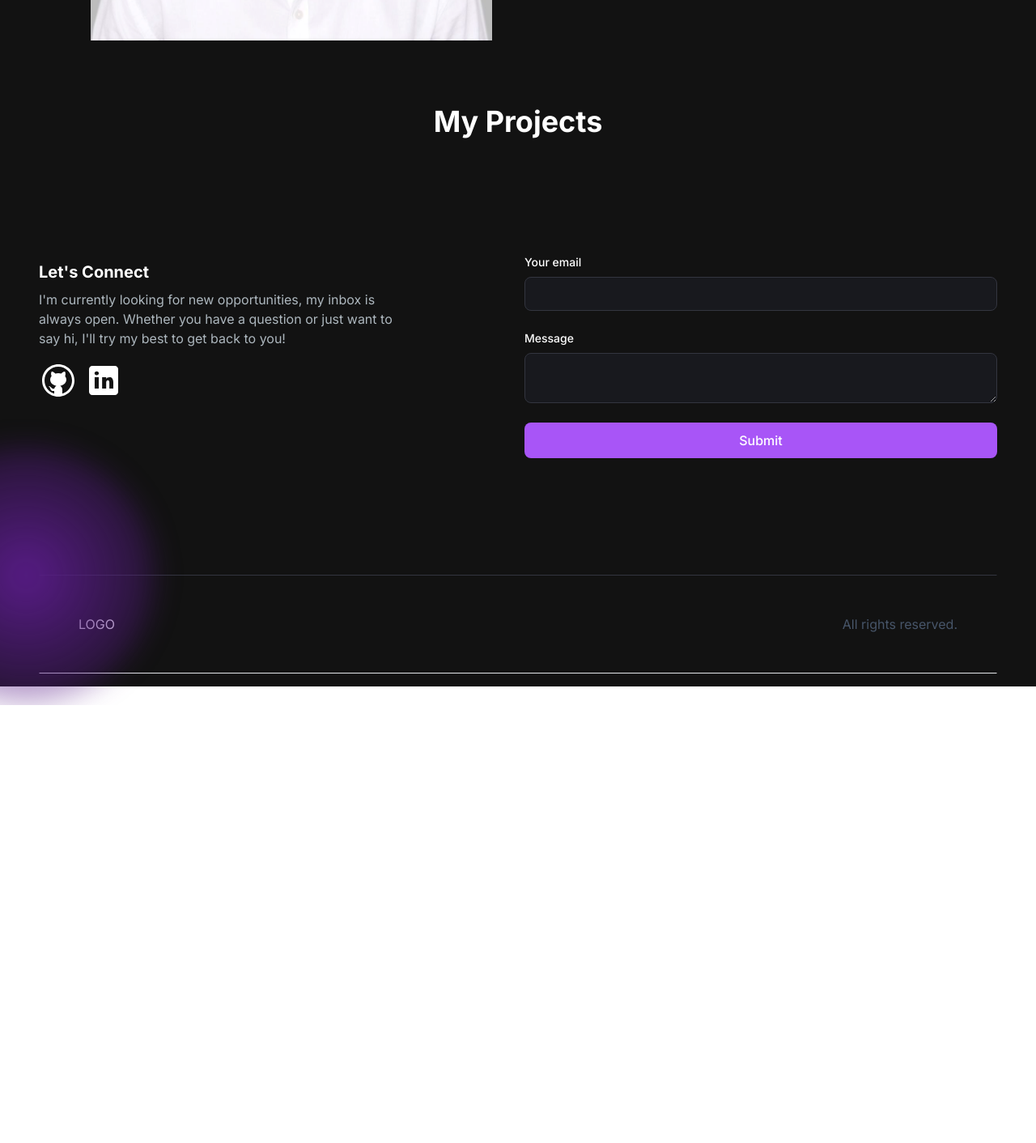
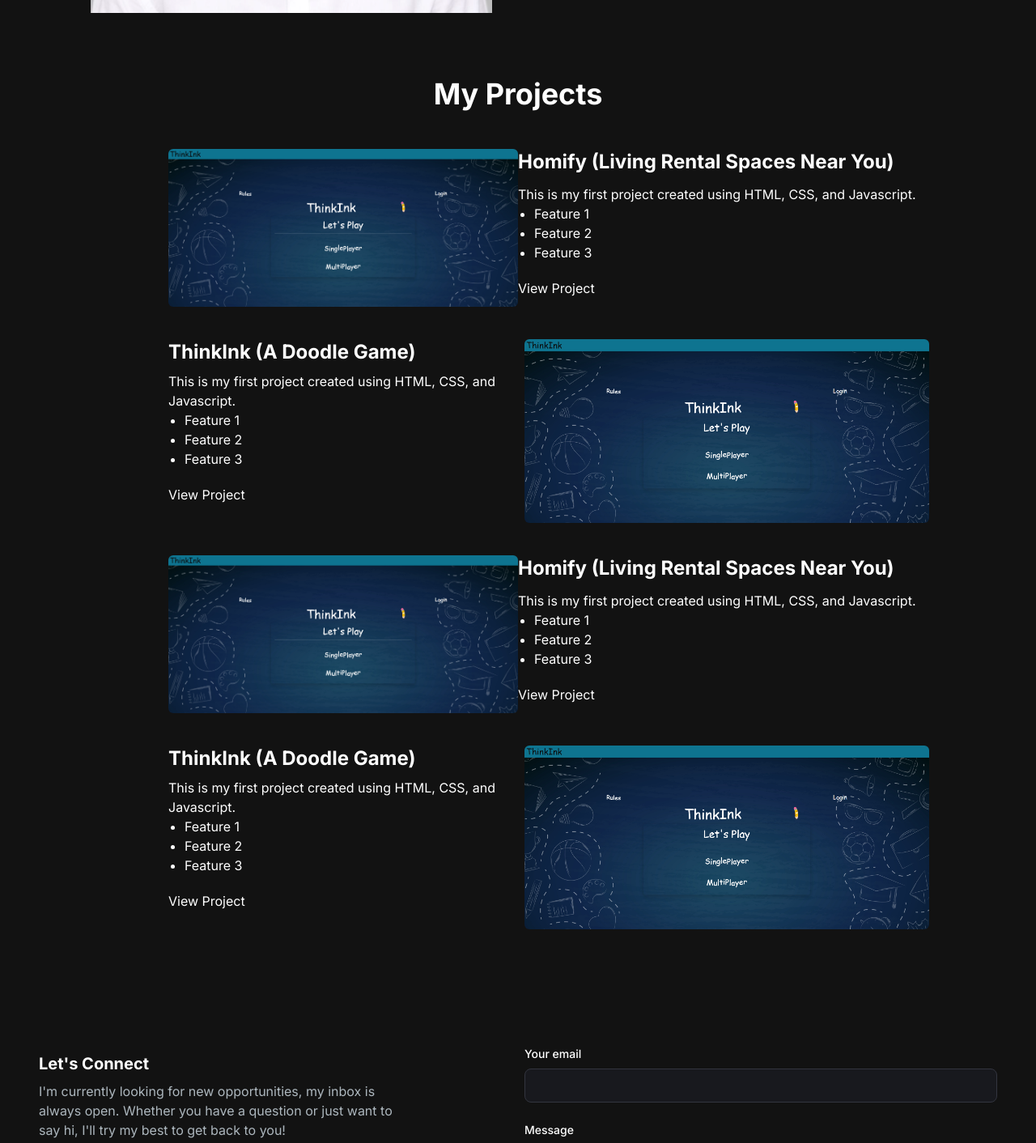
Before and after one commit to Ayush-Maurya-19/portfolio, a Next.js app: page / in a window 1280 px wide. Shown: the part 1200-2612 px from the top of the page at 81% size. Before the commit the page ends 2071 px from the top, so only its background shows below. Built offline with nearby package versions, Linux system fonts and the light colour scheme.

Commit message:
Update npm dependencies and fix UI issues

```diff
--- a/package.json
+++ b/package.json
@@ -11,7 +11,7 @@
   "dependencies": {
     "@formspree/react": "^2.5.1",
     "@heroicons/react": "^2.1.3",
-    "framer-motion": "^11.2.4",
+    "framer-motion": "^11.2.6",
     "next": "14.2.3",
     "react": "^18",
     "react-dom": "^18",
--- a/src/app/components/Footer.jsx
+++ b/src/app/components/Footer.jsx
@@ -2,10 +2,10 @@ import React from "react";
 
 const Footer = () => {
   return (
-    <footer className="footer border z-10 border-t-[#33353F] border-l-transparent border-r-transparent text-white">
-      <div className="container p-12 flex justify-between">
-        <span>LOGO</span>
-        <p className="text-slate-600">All rights reserved.</p>
+    <footer className="footer border z-10 border-t-[#33353F] border-l-transparent border-r-transparent border-b-transparent text-white">
+      <div className="container p-7 flex justify-between">
+        <span>Ayush Maurya</span>
+        <p className="text-slate-300">Nice to see you Here!.</p>
       </div>
     </footer>
   );
--- a/src/app/components/HeroSection.jsx
+++ b/src/app/components/HeroSection.jsx
@@ -41,23 +41,17 @@ const HeroSection = () => {
             </Link>
           </div>
         </div>
-        <div className="col-span-5 place-self-center mt-4 lg:mt-0">
-          <div className="z-0 absolute mt-32 ml-24">
+        <div className="relative col-span-5 place-self-center mt-4 lg:mt-0">
+          <div className="p-1 bg-gradient-to-br from-primary-500 to-secondary-500 rounded-full">
+            <div className=" p-1 rounded-full">
               <Image
                 src="/images/Ayush.png"
-              className="rounded-full "
+                className="rounded-full"
                 width={250}
                 height={250}
                 alt="hero"
               />
             </div>
-          <div className="z-0">
-            <Image
-              src="/images/graph.png"
-              width={450}
-              height={400}
-              alt="hero"
-            />
           </div>
         </div>
       </div>
--- a/src/app/components/Portfolio.jsx
+++ b/src/app/components/Portfolio.jsx
@@ -1,76 +1,190 @@
 "use client";
-import React, { useRef } from "react";
-import { motion, useScroll, useSpring, useTransform } from "framer-motion";
-import Image from "next/image";
+import React, { useEffect } from "react";
+import ScrollReveal from "scrollreveal";
 
-const items = [
-  {
-    id: 1,
-    title: "Homify",
-    imgUrl: "/images/HomePage1.png",
-    description: "This is a portfolio project",
-  },
-  {
-    id: 2,
-    title: "ThinkInk",
-    imgUrl: "/images/HomePage2.png",
-    description: "This is a portfolio project",
-  },
-  {
-    id: 3,
-    title: "Portfolio Website",
-    imgUrl: "/images/HomePage.png",
-    description: "This is a portfolio project",
-  },
-  {
-    id: 4,
-    title: "Next.js Blog",
-    imgUrl: "/images/HomePage.png",
-    description: "This is a portfolio project",
-  },
-];
+const Portfolio = () => {
+  useEffect(() => {
+    const sr = ScrollReveal();
 
-const Single = ({ item }) => {
-  const ref = useRef();
-  const { scrollYProgress } = useScroll({
-    target: ref,
+    //This is for card but using it.
+    // sr.reveal(".card", {
+    //   delay: 200,
+    //   origin: "bottom",
+    //   distance: "100px",
+    //   duration: 1000,
+    //   interval: 100,
+    //   scale: 0.7,
+    // });
+
+    sr.reveal(".project-section:nth-child(odd)", {
+      delay: 200,
+      origin: "left",
+      distance: "100px",
+      duration: 2000,
+      interval: 100,
     });
 
-  const y  = useTransform(scrollYProgress, [0, 1], [-300, 300]);
+    sr.reveal(".project-section:nth-child(even)", {
+      delay: 200,
+      origin: "right",
+      distance: "100px",
+      duration: 2000,
+      interval: 100,
+    });
+  }, []);
+
   return (
-    <section ref={ref}>
-      <div className="container">
-        <img src="{item.img}" alt="images" />
-        <motion.div className="textContainer" style={{y}}>
-          <h2>{item.title}</h2>
-          <p>{item.description}</p>
-          <button>Check Out Now</button>
-        </motion.div>
+    <>
+    {/* TODO: I want to make this section dynamic. I will create a new component for each project and then I will map through the projects array to display the projects. */}
+      <h2 className="text-center text-4xl font-bold text-white mt-4 mb-8 md:mb-12">
+        My Projects
+      </h2>
+      <section className="text-white project-section">
+        <div className="container mx-auto px-4">
+          <div className="grid grid-flow-row-dense grid-cols-1 md:grid-cols-2">
+            <div className="col-span-1 md:pl-36">
+              {/* Image on the left */}
+              <img
+                src="/images/HomePage1.png"
+                alt="project"
+                width="500"
+                height="500"
+                className="rounded-md"
+              />
+            </div>
+            <div className="col-span-1 mt-4 md:mt-0">
+              <div className="card">
+                <h3 className="text-2xl font-bold text-white mb-3">
+                  Homify (Living Rental Spaces Near You)
+                </h3>
+                <p>
+                  This is my first project created using HTML, CSS, and
+                  Javascript.
+                </p>
+                <ul className="list-disc ml-5">
+                  <li>Feature 1</li>
+                  <li>Feature 2</li>
+                  <li>Feature 3</li>
+                </ul>
+                <button className="btn btn-primary rounded-pill mt-5">
+                  View Project
+                </button>
+              </div>
+            </div>
+          </div>
         </div>
       </section>
-  );
-};
 
-const Portfolio = () => {
-  const ref = useRef();
+      {/* Section 2 */}
+      <section className="text-white mt-10 project-section">
+        <div className="container mx-auto px-4">
+          <div className="grid grid-flow-row-dense gap-4 grid-cols-1 md:grid-cols-2">
+            <div className="col-span-1 order-2 md:order-1 md:ml-36">
+              <div className="card">
+                <h3 className="text-2xl font-bold text-white mb-2">
+                  ThinkInk (A Doodle Game)
+                </h3>
+                <p>
+                  This is my first project created using HTML, CSS, and
+                  Javascript.
+                </p>
+                <ul className="list-disc ml-5">
+                  <li>Feature 1</li>
+                  <li>Feature 2</li>
+                  <li>Feature 3</li>
+                </ul>
+                <button className="btn btn-primary rounded-pill mt-5">
+                  View Project
+                </button>
+              </div>
+            </div>
+            <div className="col-span-1 order-1 md:order-2 mt-4 md:mt-0">
+              {/* Image on the right */}
+              <img
+                src="/images/HomePage1.png"
+                alt="project"
+                width="500"
+                height="500"
+                className="rounded-md"
+              />
+            </div>
+          </div>
+        </div>
+      </section>
 
-  const { scrollYProgress } = useScroll({
-    target: ref,
-    offset: ["end end", "start start"],
-  });
+      {/* Section 3 */}
+      <section className="text-white mt-10 project-section">
+        <div className="container mx-auto px-4">
+          <div className="grid grid-flow-row-dense grid-cols-1 md:grid-cols-2">
+            <div className="col-span-1 md:pl-36">
+              {/* Image on the left */}
+              <img
+                src="/images/HomePage1.png"
+                alt="project"
+                width="500"
+                height="500"
+                className="rounded-md"
+              />
+            </div>
+            <div className="col-span-1 mt-4 md:mt-0">
+              <div className="card">
+                <h3 className="text-2xl font-bold text-white mb-3">
+                  Homify (Living Rental Spaces Near You)
+                </h3>
+                <p>
+                  This is my first project created using HTML, CSS, and
+                  Javascript.
+                </p>
+                <ul className="list-disc ml-5">
+                  <li>Feature 1</li>
+                  <li>Feature 2</li>
+                  <li>Feature 3</li>
+                </ul>
+                <button className="btn btn-primary rounded-pill mt-5">
+                  View Project
+                </button>
+              </div>
+            </div>
+          </div>
+        </div>
+      </section>
 
-  const scaleX = useSpring(scrollYProgress, { stiffness: 100, damping: 30 });
-
-  return (
-    <div className="portfolio" ref={ref}>
-      <div className="progress">
-        <h1>My Projects</h1>
-        <motion.div style={{ scaleX }} className="progressBar"></motion.div>
+      <section className="text-white mt-10 project-section">
+        <div className="container mx-auto px-4">
+          <div className="grid grid-flow-row-dense gap-4 grid-cols-1 md:grid-cols-2">
+            <div className="col-span-1 order-2 md:order-1 md:ml-36">
+              <div className="card">
+                <h3 className="text-2xl font-bold text-white mb-2">
+                  ThinkInk (A Doodle Game)
+                </h3>
+                <p>
+                  This is my first project created using HTML, CSS, and
+                  Javascript.
+                </p>
+                <ul className="list-disc ml-5">
+                  <li>Feature 1</li>
+                  <li>Feature 2</li>
+                  <li>Feature 3</li>
+                </ul>
+                <button className="btn btn-primary rounded-pill mt-5">
+                  View Project
+                </button>
               </div>
-      {items.map((item) => (
-        <Single key={item.id} item={item} />
-      ))}
             </div>
+            <div className="col-span-1 order-1 md:order-2 mt-4 md:mt-0">
+              {/* Image on the right */}
+              <img
+                src="/images/HomePage1.png"
+                alt="project"
+                width="500"
+                height="500"
+                className="rounded-md"
+              />
+            </div>
+          </div>
+        </div>
+      </section>
+    </>
   );
 };
 
--- a/src/app/page.js
+++ b/src/app/page.js
@@ -13,8 +13,8 @@ export default function Home() {
       <div className="container mt-24 mx-auto px-12 py-4">
         <HeroSection />
         <AboutSection />
-        {/* <Portfolio /> */}
-        <ProjectSection />
+        <Portfolio />
+        {/* <ProjectSection /> */}
         <EmailSection />
         <Footer />
       </div>
```
Also changed, not shown: src/app/components/EmailSection.jsx (+21 -7 lines), 1 other file (tests, documents, lock files or other folders). Lines whose indentation alone changed are shown as unchanged.
